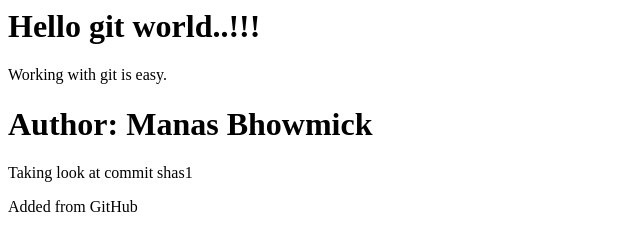
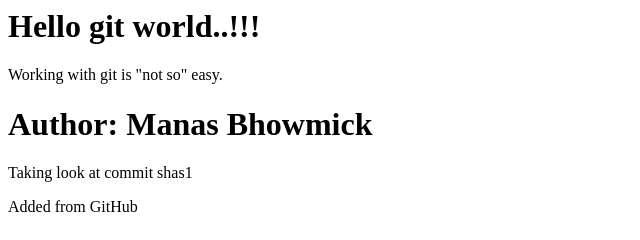
Before and after one commit to 1630254/mygitproject-1, a plain HTML site: page index.html in a window 1280 px wide. Shown: the full height of the page, 0-640 px from the left. Drawn offline with Linux system fonts and the light colour scheme.

Commit message:
Git is not that easy

```diff
--- a/index.html
+++ b/index.html
@@ -2,7 +2,7 @@
 <body>
 <h1> Hello git world..!!! </h1>
 <div>
-    <p> Working with git is easy. </p>
+    <p> Working with git is "not so" easy. </p>
 </div>
 <h1>Author: Manas Bhowmick </h1>
 
```
